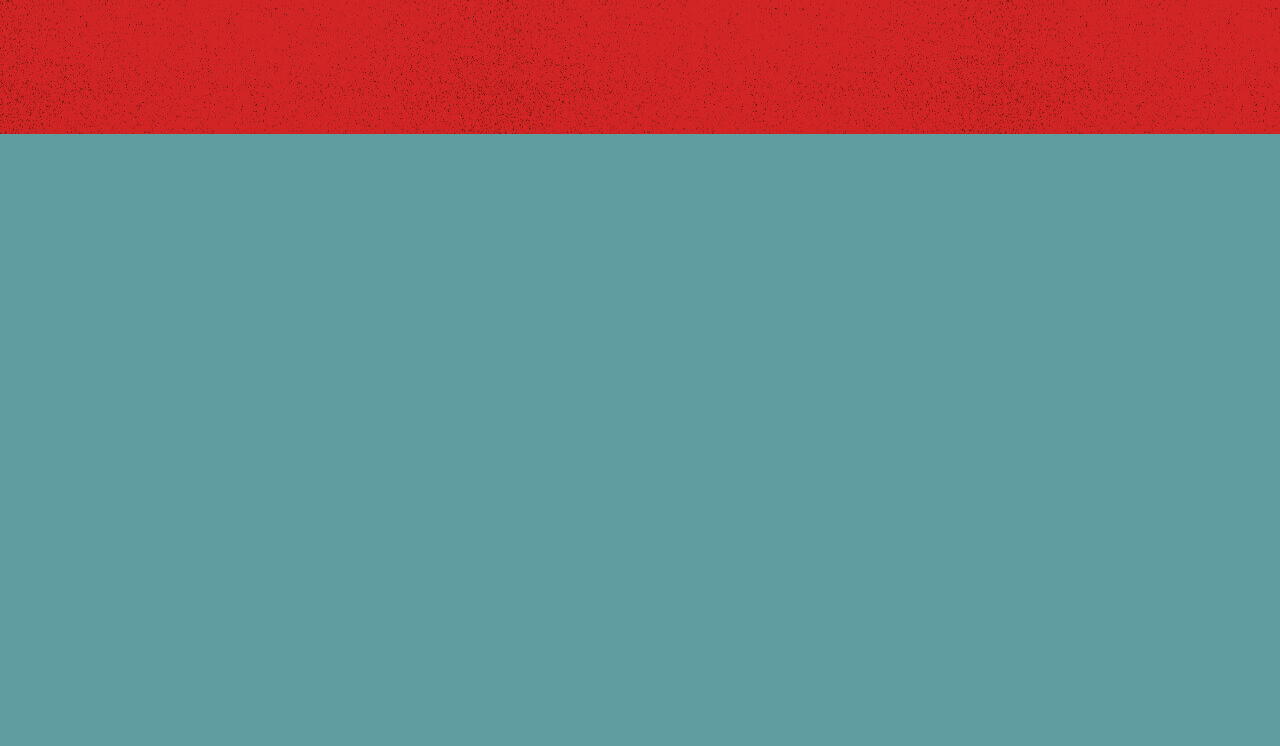
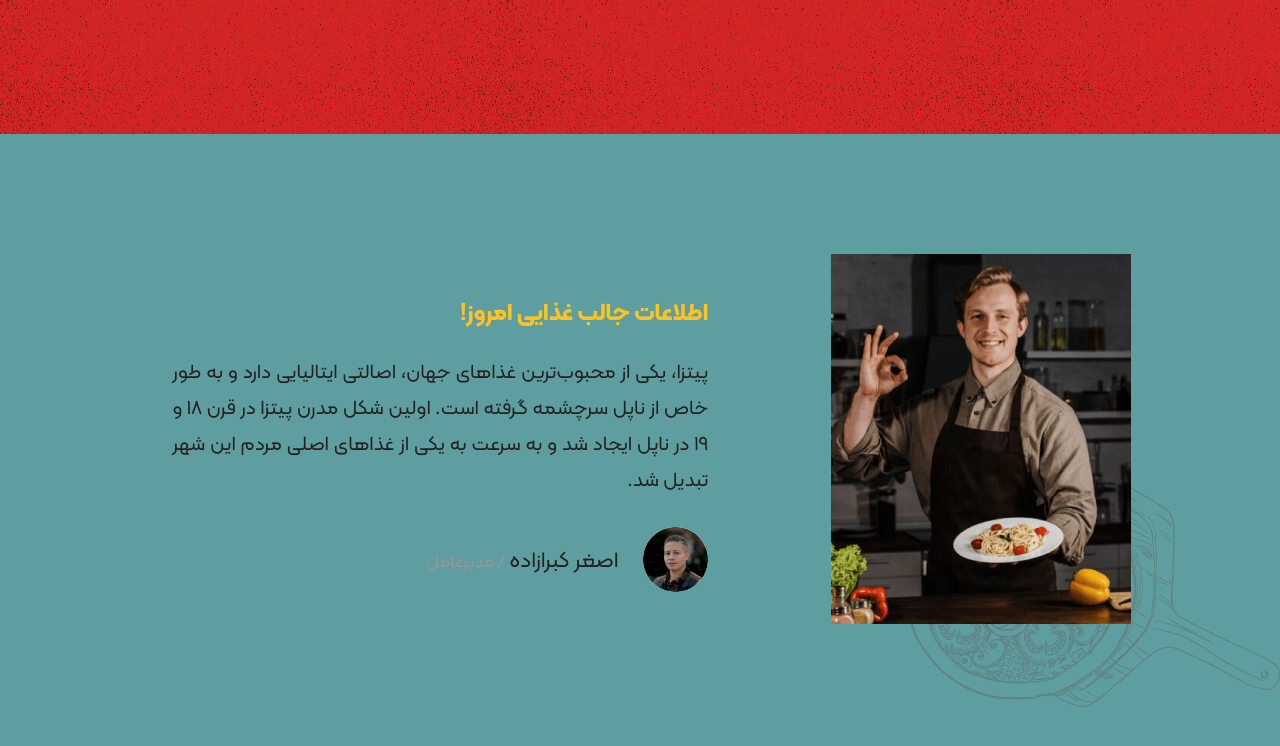
Before and after one commit to Part-Institute/CRO.CODE.ILE1, a plain HTML site: page index.html in a window 1280 px wide. Shown: the part 816-1562 px from the top of the page. Before the commit the page ends 1070 px from the top, so only its background shows below. Drawn offline with Linux system fonts and the light colour scheme.

Commit message:
[add] information section (style + responsive)

```diff
--- a/assets/styles/home/responsive.css
+++ b/assets/styles/home/responsive.css
@@ -41,6 +41,21 @@
         display: block;
         margin-right: auto;
     }
+
+    /*
+    ===================
+    Information Section
+    ===================
+    */
+    .information-container {
+        margin-right: 10%;
+        margin-left: 10%;
+    }
+
+    .information-background-image {
+        right: 0;
+        top: 50%;
+    }
 }
 
 @media (max-width: 1200px) {
@@ -83,6 +98,27 @@
     .header-content-image {
         display: none;
     }
+
+    /*
+    ===================
+    Information Section
+    ===================
+    */
+    .information-background-image {
+        display: none;
+    }
+
+    .information-container .row, .information-avatar {
+        justify-content: center;
+    }
+
+    .information-cover {
+        margin-bottom: 50px;
+    }
+
+    .information-description h4, .information-description p {
+        text-align: center;
+    }
 }
 
 @media (max-width: 992px) {
@@ -97,6 +133,24 @@
     */
     .nav-items {
         gap: 45px;
+    }
+
+    /*
+    ===================
+    Information Section
+    ===================
+    */
+    .information-container {
+        margin-right: 5%;
+        margin-left: 5%;
+    }
+
+    .information-description p {
+        width: 100%;
+    }
+
+    .information-content {
+        padding-right: 0 !important;
     }
 }
 
--- a/assets/styles/home/style.css
+++ b/assets/styles/home/style.css
@@ -1,13 +1,10 @@
 body {
-    margin: 0;
-}
-
-h1 {
     margin: 0;
 }
 
 h1, h2, h3, h4, h5, h6, p, button, a {
     font-family: kalameh;
+    margin: 0;
 }
 
 /*
@@ -124,7 +121,7 @@ header {
     font-size: 25px;
     color: white;
     margin-bottom: 35px;
-    margin-top: 15px;
+    margin-top: 25px;
     font-weight: 700;
 }
 
@@ -188,6 +185,79 @@ header {
 Information Section
 ===================
 */
+.information-container {
+    margin: 120px 20%;
+}
+
 .information-section {
-    margin-top: 120px;
+    position: relative;
+    z-index: 2;
 }
+
+.information-background-image {
+    position: absolute;
+    right: 10%;
+    top: 20%;
+}
+
+.information-section .row {
+    align-items: center;
+}
+
+.information-cover img {
+    height: 370px;
+    width: 100%;
+    position: relative;
+    z-index: 2;
+    object-fit: contain;
+}
+
+.information-background-image {
+    position: absolute;
+    right: 10%;
+    top: 25%;
+    z-index: 1;
+}
+
+.information-content {
+    padding-right: 10% !important;
+}
+
+.information-description h4 {
+    color: rgba(255, 194, 34, 1);
+    font-size: 24px;
+    font-weight: 700;
+    padding-bottom: 21px;
+}
+
+.information-description p {
+    font-size: 20px;
+    line-height: 36px;
+    text-align: justify;
+    width: 95%;
+    font-weight: 500;
+    margin-bottom: 30px;
+    color: rgba(33, 33, 33, 1);
+}
+
+.information-avatar {
+    display: flex;
+    align-items: center;
+    gap: 25px;
+}
+
+.information-avatar p {
+    font-size: 22px;
+    color: rgba(33, 33, 33, 1);
+}
+
+.information-avatar p span {
+    font-size: 18px;
+    color: rgba(150, 150, 150, 1);
+}
+
+/*
+===================
+seller Section
+===================
+*/
--- a/index.html
+++ b/index.html
@@ -43,7 +43,7 @@
                 ارتباط با ما
             </button>
             <div class="nav-access-shopping-icon">
-                <img src="assets/icons/home/navigation/shoppingCartIcon.svg" alt="">
+                <img src="assets/icons/home/navigation/shoppingCartIcon.svg" alt="Shopping Cart Icon">
                 <p>
                     1
                 </p>
@@ -62,32 +62,56 @@
             </p>
             <button>
                 <span>ثبت سفارش</span>
-                <img src="assets/icons/home/header/arrow.svg" alt="">
+                <img src="assets/icons/home/header/arrow.svg" alt="Arrow Icon">
             </button>
         </div>
         <div class="col-lg-6 col-sm-12">
             <div class="header-content-image">
-                <img src="assets/images/home/header/pizza.png" alt="">
+                <img src="assets/images/home/header/pizza.png" alt="Pizza Image">
             </div>
         </div>
     </div>
     <div class="header-background-images">
-        <img src="assets/images/home/header/backgroundImage4.png" alt="">
-        <img src="assets/images/home/header/backgroundImage5.png" alt="">
-        <img src="assets/images/home/header/backgroundImage1.png" alt="">
-        <img src="assets/images/home/header/backgroundImage2.png" alt="">
-        <img src="assets/images/home/header/backgroundImage3.png" alt="">
+        <img src="assets/images/home/header/backgroundImage4.png" alt="Background Image">
+        <img src="assets/images/home/header/backgroundImage5.png" alt="Background Image">
+        <img src="assets/images/home/header/backgroundImage1.png" alt="Background Image">
+        <img src="assets/images/home/header/backgroundImage2.png" alt="Background Image">
+        <img src="assets/images/home/header/backgroundImage3.png" alt="Background Image">
     </div>
 </header>
 <section class="information-section">
-    <div class="row">
-        <div class="col-lg-6">
-
-        </div>
-        <div class="col-lg-6">
-
+    <div class="information-container">
+        <div class="row">
+            <div class="col-lg-4 information-cover">
+                <img src="assets/images/home/section1/cook.png" alt="Cook man">
+            </div>
+            <div class="col-lg-8 information-content">
+                <div class="information-description">
+                    <h4>
+                        اطلاعات جالب غذایی امروز!
+                    </h4>
+                    <p>
+                        پیتزا، یکی از محبوب‌ترین غذاهای جهان، اصالتی ایتالیایی دارد و به طور خاص از ناپل سرچشمه گرفته
+                        است.
+                        اولین شکل مدرن پیتزا در قرن 18 و 19 در ناپل ایجاد شد و به سرعت به یکی از غذاهای اصلی مردم این
+                        شهر
+                        تبدیل شد.
+                    </p>
+                </div>
+                <div class="information-avatar">
+                    <img src="assets/images/home/section1/avatar.png" alt="Avatar">
+                    <p>
+                        اصغر کبرازاده <span>/ مدیرعامل</span>
+                    </p>
+                </div>
+            </div>
         </div>
     </div>
+    <img class="information-background-image" src="assets/images/home/section1/backgroundIcon.png"
+         alt="Background Image">
+</section>
+<section>
+
 </section>
 </body>
 </html>
```
